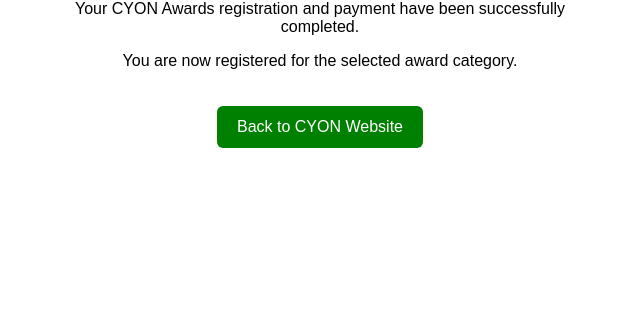
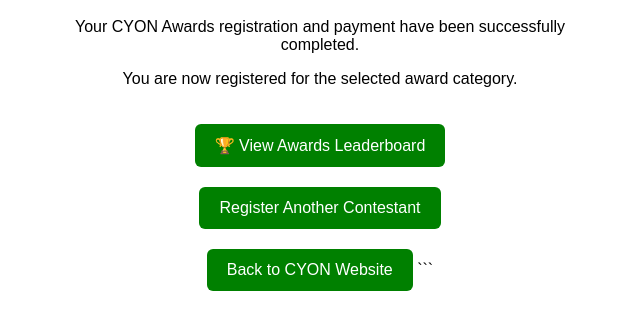
Before and after one commit to Tomgarh/CYON-WEBSITE, a plain HTML site: page awards-success.html in a window 1280 px wide. Shown: the part 149-478 px from the top of the page, without its empty margins (320-960 px from the left). Drawn offline with Linux system fonts and the light colour scheme.

Commit message:
linking successful page

````diff
--- a/awards-success.html
+++ b/awards-success.html
@@ -38,6 +38,7 @@
 
     <div class="success">
 
+        ```
         <h1>Registration Successful! 🎉</h1>
 
         <p>
@@ -49,11 +50,24 @@
             You are now registered for the selected award category.
         </p>
 
+        <a href="awards-leaderboard.html">
+            🏆 View Awards Leaderboard
+        </a>
+
+        <br>
+
+        <a href="awards-register.html">
+            Register Another Contestant
+        </a>
+
+        <br>
+
         <a href="index.html">
             Back to CYON Website
         </a>
+        ```
 
-    </div>
+        </div>
 
 </body>
 </html>
````
